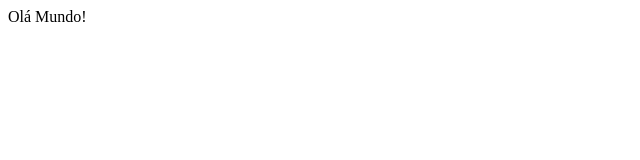
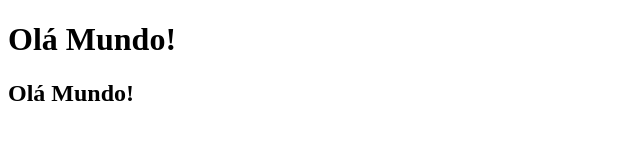
Before and after one commit to YasSoare/VR1B_Barbearia, a plain HTML site: page index.html in a window 1280 px wide. Shown: the whole page, without its empty margins (0-640 px from the left). Drawn offline with Linux system fonts and the light colour scheme.

Commit message:
Introdução

```diff
--- a/index.html
+++ b/index.html
@@ -6,6 +6,7 @@
     <title>Barbearia Alura</title>
 </head>
 <body>
-    Olá Mundo!
+   <h1>Olá Mundo!</hl>
+   <h2>Olá Mundo!</h2>
 </body>
 </html>
```
